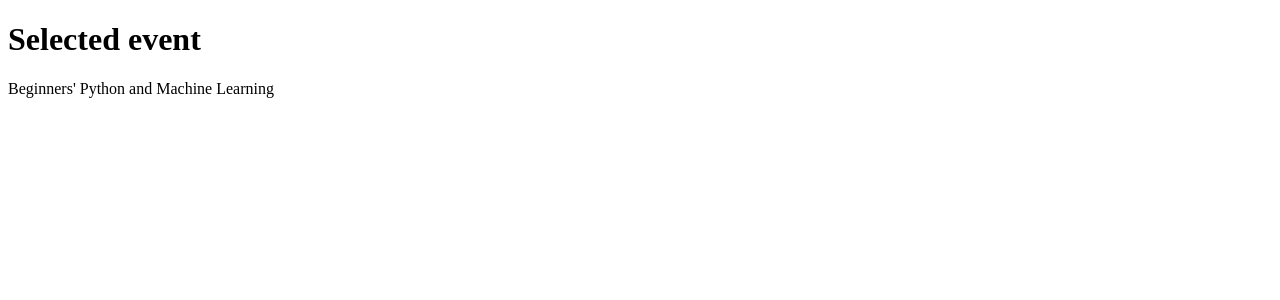
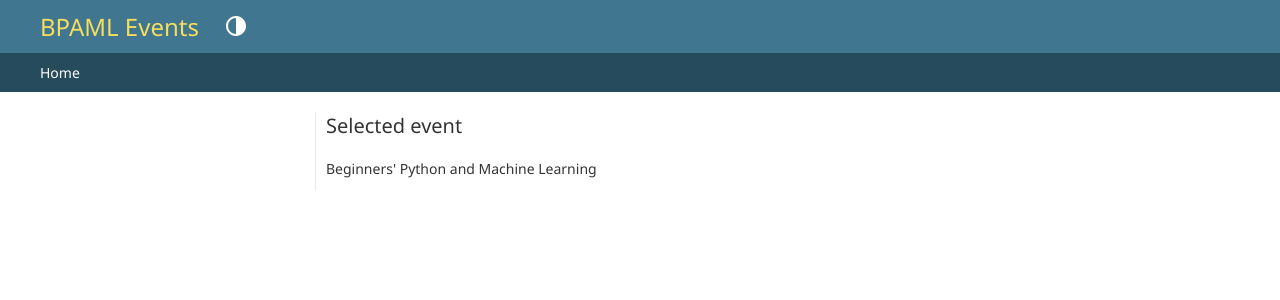
Before and after one commit to timcu/django_bpaml_site, a Django app: template django_bpaml_event/templates/django_bpaml_event/event.html in a window 1280 px wide. Shown: the top 300 px of the page. Run offline with Django 5.2, Linux system fonts and the light colour scheme; the template is opened without the code that fills it, so the values that code supplies are empty.

Commit message:
use {% block %} in templates

```diff
--- /dev/null
+++ b/django_bpaml_event/static/bpaml.css
@@ -0,0 +1,8 @@
+.bpaml-content {font-size: 1.0em;}
+.bpaml-content .btnlink {padding: 7px; background: var(--button-bg); border: none; border-radius: 4px; color: var(--button-fg); vertical-align: middle; font-family: var(--font-family-primary); font-size: 0.8125rem;}
+#user-sidebar .label {font-size: 0.7em;}
+#user-sidebar {z-index: 15; flex: 0 0 275px; border-top: 1px solid transparent; border-right: 1px solid var(--hairline-color); background-color: var(--body-bg); overflow: auto;}
+#user-sidebar table {width: 100%;}
+#user-sidebar .module td {white-space: nowrap;}
+#content > .bpaml-content {display: flex; flex: 1 0 auto;}
+.bpaml-content .bpaml-main {padding-left: 10px;}
--- /dev/null
+++ b/django_bpaml_event/templates/django_bpaml_event/base.html
@@ -0,0 +1,20 @@
+{% extends 'admin/base_site.html' %}
+{% load static %}
+{% block extrastyle %}
+<link rel="stylesheet" href="{% static 'django_bpaml_event/bpaml.css' %}">
+{% endblock %}
+{% block title %}BPAML{% endblock %}
+{% block branding %}
+<div id="site-name"><a href="{% url 'index' %}">{{ site_header|default:_('BPAML Events') }}</a></div>
+{% include "admin/color_theme_toggle.html" %}
+{% endblock %}
+{% block content %}
+<div class="bpaml-content">
+    {% block aside %}
+    <aside id="user-sidebar"></aside>
+    {% endblock %}
+    <div class="bpaml-main">
+    {% block main %}{% endblock %}
+    </div>
+</div>
+{% endblock %}
--- a/django_bpaml_event/templates/django_bpaml_event/event.html
+++ b/django_bpaml_event/templates/django_bpaml_event/event.html
@@ -1,11 +1,5 @@
-<!DOCTYPE html>
-<html lang="en">
-<head>
-    <meta charset="UTF-8">
-    <title>Title</title>
-</head>
-<body>
+{% extends 'django_bpaml_event/base.html' %}
+{% block main %}
 <h1>Selected event</h1>
 <p>Beginners' Python and Machine Learning</p>
-</body>
-</html>
+{% endblock %}
```
Also changed, not shown: django_bpaml_event/templates/django_bpaml_event/index.html (+3 -9 lines).
